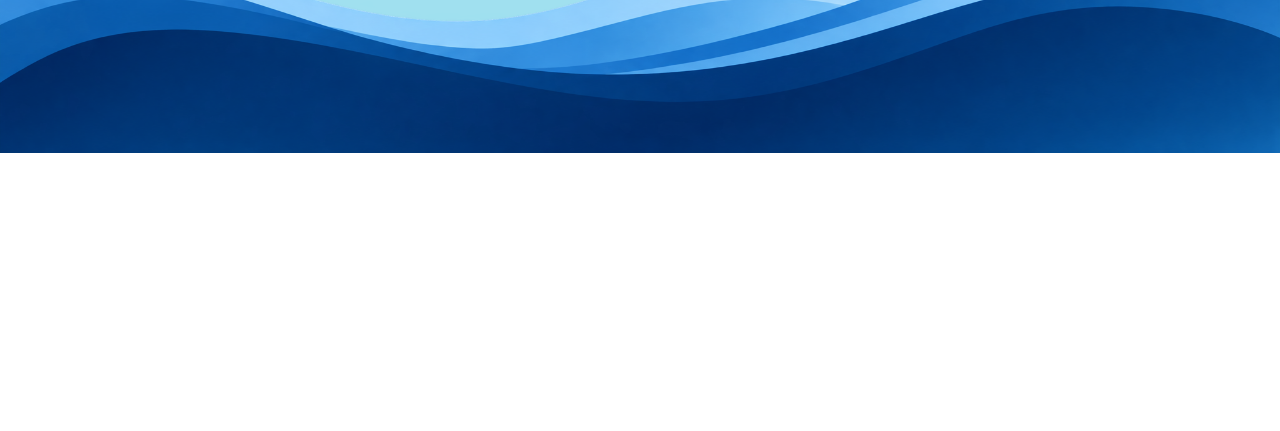
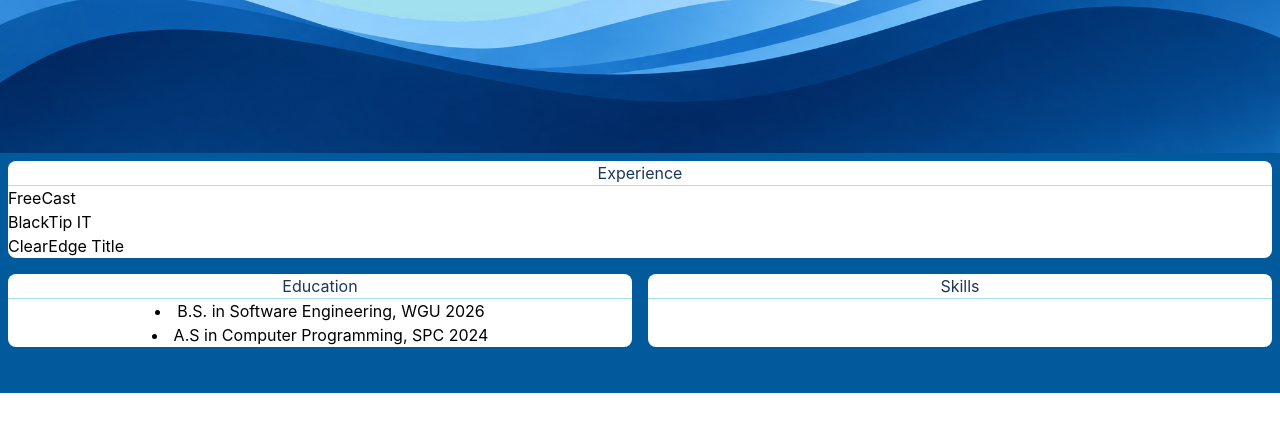
Before and after one commit to trisilver25/resume-site, a website built with Vite: page index.html in a window 1280 px wide. Shown: the part 327-758 px from the top of the page. Built offline with nearby package versions, Linux system fonts and the light colour scheme.

Commit message:
beging development of the resume section with experience, education, and skills

```diff
--- a/index.html
+++ b/index.html
@@ -11,6 +11,8 @@
   <link
     href="https://fonts.googleapis.com/css2?family=Fira+Sans:ital,wght@0,100;0,200;0,300;0,400;0,500;0,600;0,700;0,800;0,900;1,100;1,200;1,300;1,400;1,500;1,600;1,700;1,800;1,900&family=Libre+Baskerville:ital,wght@0,400..700;1,400..700&display=swap"
     rel="stylesheet">
+  <link rel="stylesheet"
+    href="https://fonts.googleapis.com/css2?family=Material+Symbols+Outlined:opsz,wght,FILL,GRAD@20..48,100..700,0..1,-50..200&icon_names=code" />
 </head>
 
 <body>
@@ -26,6 +28,39 @@
 
     <!-- Resume Section -->
 
+    <div>
+      <!-- Parent Container -->
+      <div class="flex flex-col bg-dark-blue min-h-[30vh]">
+        <!-- Work Experience -->
+        <div class="bg-white m-2 rounded-lg">
+          <h2 class="text-navy-blue text-center">Experience</h2>
+          <hr class="border-baby-blue">
+          <div>
+            <ul>
+              <li>FreeCast</li>
+              <li>BlackTip IT</li>
+              <li>ClearEdge Title</li>
+            </ul>
+          </div>
+        </div>
+        <!-- Cards Row Container -->
+        <div class="flex gap-4 justify-center p-2 text-center">
+          <div class="flex flex-col bg-white flex-1 rounded-lg">
+            <h2 class="text-navy-blue">Education</h2>
+            <hr class="border-baby-blue">
+            <ul class="list-disc list-inside">
+              <li>B.S. in Software Engineering, WGU 2026</li>
+              <li>A.S in Computer Programming, SPC 2024</li>
+            </ul>
+          </div>
+          <div class="flex flex-col bg-white flex-1 rounded-lg">
+            <h2 class="text-navy-blue">Skills</h2>
+            <hr class="border-baby-blue">
+          </div>
+        </div>
+      </div>
+    </div>
+
     <!-- Projects -->
 
     <!-- Contact Me -->
--- a/styles/style.css
+++ b/styles/style.css
@@ -4,4 +4,6 @@
     --color-light-blue: #A0E0EF;
     --font-fira: "Fira Sans";
     --color-dark-blue: #005A9C;
+    --color-navy-blue: #1B365D;
+    --color-baby-blue: #A0E0EF;
 }
```
